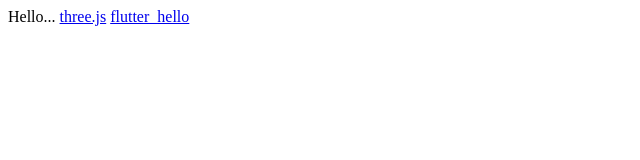
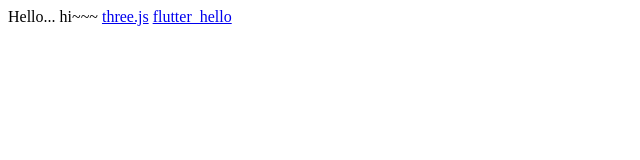
Before and after one commit to river45/public, a plain HTML site: page index.html in a window 1280 px wide. Shown: the whole page, without its empty margins (0-640 px from the left). Drawn offline with Linux system fonts and the light colour scheme.

Commit message:
test-added hi

```diff
--- a/index.html
+++ b/index.html
@@ -11,6 +11,8 @@
  <body>
   Hello...
 
+  hi~~~
+
   <a href="https://river45.github.io/public/three.js-editor/test/test.html">three.js</a>
   <a href="https://river45.github.io/public/flutter_hello/index.html">flutter_hello</a>
 
```
